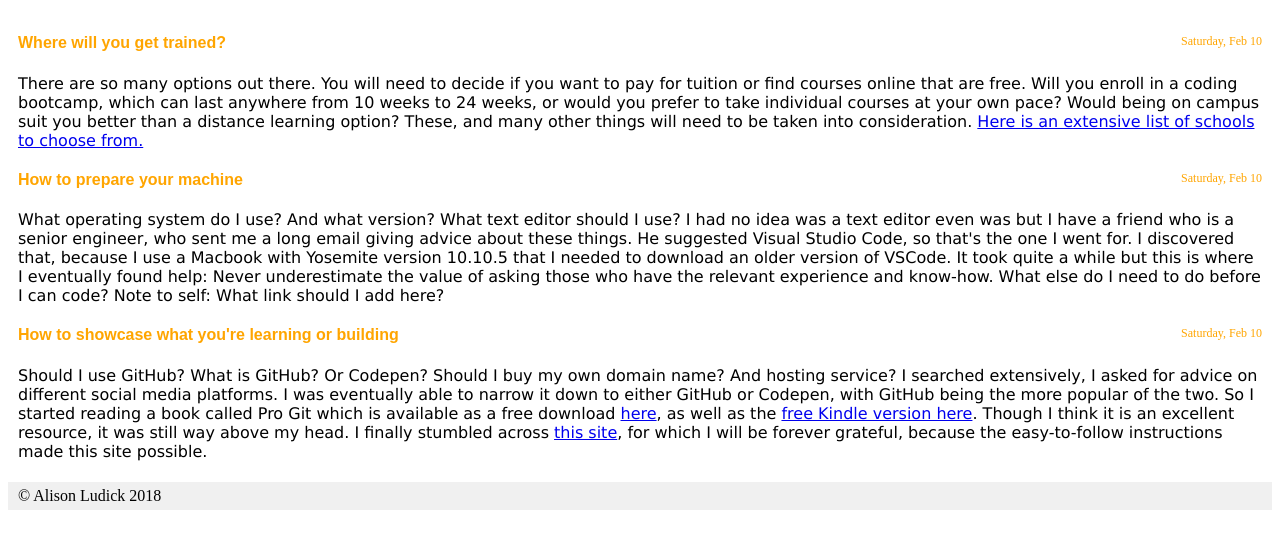
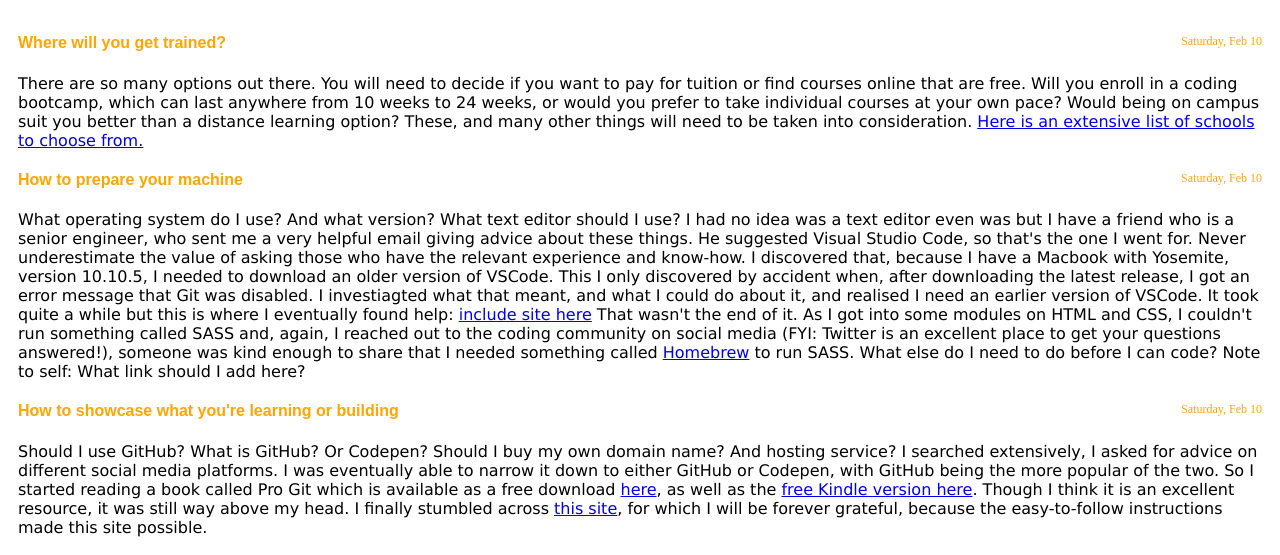
Before and after one commit to alisonludick/alisonludick.github.io, a plain HTML site: page index.html in a window 1280 px wide. Shown: the part 1344-1899 px from the top of the page. Before the commit the page ends 1862 px from the top, so only its background shows below. Drawn offline with Linux system fonts and the light colour scheme.

Commit message:
Update index.html

```diff
--- a/index.html
+++ b/index.html
@@ -18,7 +18,7 @@
                 </div>
             </section>
             <main>
-                <h3>Before starting to write code...</h3>
+                <h3>Before starting to write code:</h3>
                 <article>
                     <time datetime="10-02-2018">Saturday, Feb 10</time>
                     <h4>I had no idea...</h4>
@@ -86,11 +86,16 @@
                     <h4>How to prepare your machine</h4>
                     <p>
                         What operating system do I use? And what version? What text editor should I use?
-                        I had no idea was a text editor even was but I have a friend who is a senior engineer, who sent me a long email
-                        giving advice about these things. He suggested Visual Studio Code, so that's the one I went for. I discovered that,
-                        because I use a Macbook with Yosemite version 10.10.5 that I needed to download an older version of VSCode. It took
-                        quite a while but this is where I eventually found help:
+                        I had no idea was a text editor even was but I have a friend who is a senior engineer, who sent me a very helpful email
+                        giving advice about these things. He suggested Visual Studio Code, so that's the one I went for.
                         Never underestimate the value of asking those who have the relevant experience and know-how.
+                        I discovered that, because I have a Macbook with Yosemite, version 10.10.5, I needed to download an older version of VSCode.
+                        This I only discovered by accident when, after downloading the latest release, I got an error message that Git was disabled.
+                        I investiagted what that meant, and what I could do about it, and realised I need an earlier version of VSCode. It took
+                        quite a while but this is where I eventually found help: <a href=" ">include site here</a>
+                        That wasn't the end of it. As I got into some modules on HTML and CSS, I couldn't run something called SASS and, again, I reached
+                        out to the coding community on social media (FYI: Twitter is an excellent place to get your questions answered!), someone was kind
+                        enough to share that I needed something called <a href="https://brew.sh/">Homebrew</a> to run SASS.
                         What else do I need to do before I can code?
                         <a target="_blank">Note to self: What link should I add here?</a>
                     </p>
```
